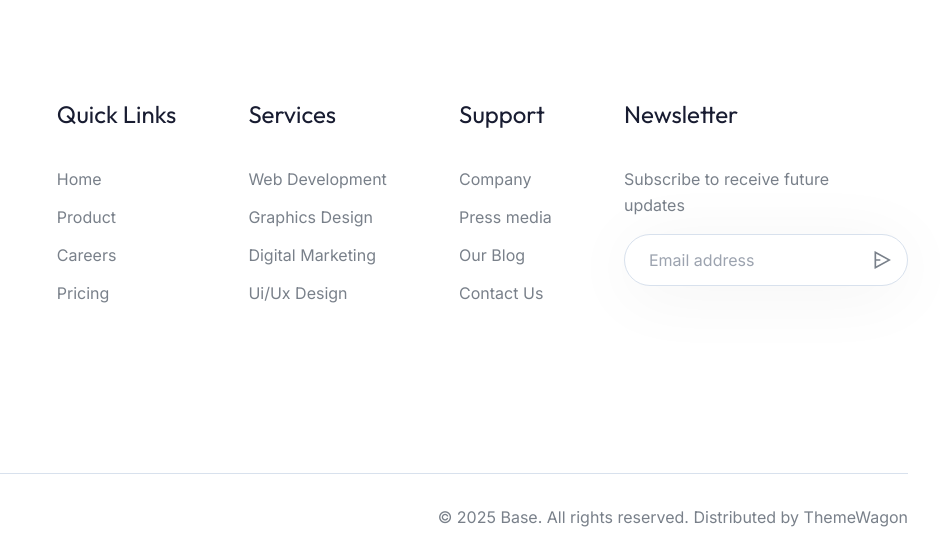
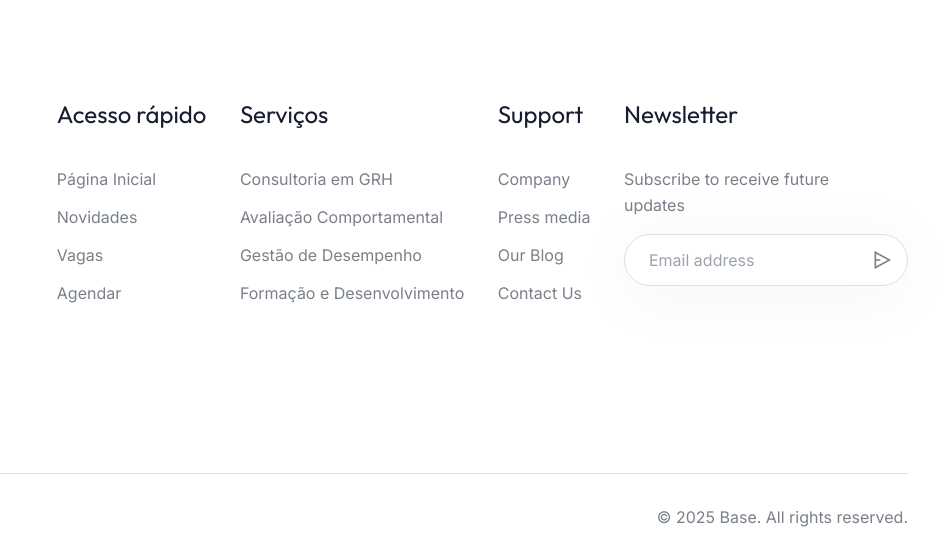
Before and after one commit to STcritic/bdpage, a plain HTML site: page Base-Tailwind-1.0.0/Base-Tailwind-1.0.0/index.html in a window 1280 px wide. Shown: the part 5236-5793 px from the top of the page, 340-1280 px from the left. Drawn offline with Linux system fonts and the light colour scheme.

Commit message:
Update index.html

```diff
--- a/Base-Tailwind-1.0.0/Base-Tailwind-1.0.0/index.html
+++ b/Base-Tailwind-1.0.0/Base-Tailwind-1.0.0/index.html
@@ -750,29 +750,29 @@
 
           <div class="vd ro tc sf rn un gg vn">
             <div class="animate_top">
-              <h4 class="kk wm tj ec">Quick Links</h4>
+              <h4 class="kk wm tj ec">Acesso rápido</h4>
 
               <ul>
-                <li><a href="#!" class="sc xl vb">Home</a></li>
-                <li><a href="#!" class="sc xl vb">Product</a></li>
+                <li><a href="#!" class="sc xl vb">Página Inicial</a></li>
+                <li><a href="#!" class="sc xl vb">Novidades</a></li>
                 <li>
                   <a href="#!" class="sc xl vb">
-                    Careers
+                    Vagas
 
                   </a>
                 </li>
-                <li><a href="#!" class="sc xl vb">Pricing</a></li>
+                <li><a href="#!" class="sc xl vb">Agendar</a></li>
               </ul>
             </div>
 
             <div class="animate_top">
-              <h4 class="kk wm tj ec">Services</h4>
+              <h4 class="kk wm tj ec">Serviços</h4>
 
               <ul>
-                <li><a href="#!" class="sc xl vb">Web Development</a></li>
-                <li><a href="#!" class="sc xl vb">Graphics Design</a></li>
-                <li><a href="#!" class="sc xl vb">Digital Marketing</a></li>
-                <li><a href="#!" class="sc xl vb">Ui/Ux Design</a></li>
+                <li><a href="#!" class="sc xl vb">Consultoria em GRH</a></li>
+                <li><a href="#!" class="sc xl vb">Avaliação Comportamental</a></li>
+                <li><a href="#!" class="sc xl vb">Gestão de Desempenho</a></li>
+                <li><a href="#!" class="sc xl vb">Formação e Desenvolvimento</a></li>
               </ul>
             </div>
 
@@ -829,7 +829,7 @@
         </div>
 
         <div class="animate_top">
-          <p>&copy; 2025 Base. All rights reserved. Distributed by <a href="https://themewagon.com" target="_blank">ThemeWagon</a></p>
+          <p>&copy; 2025 Base. All rights reserved.</p>
         </div>
       </div>
       <!-- Footer Bottom -->
```
